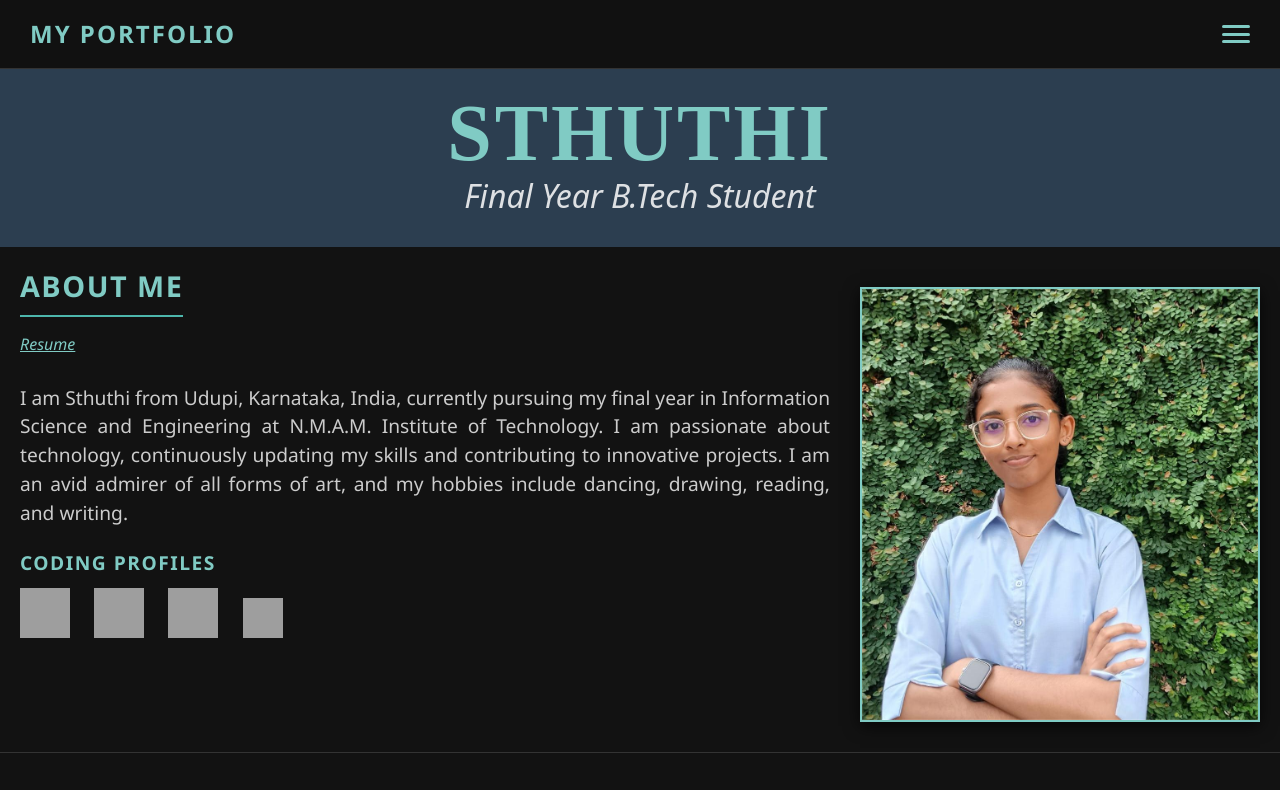
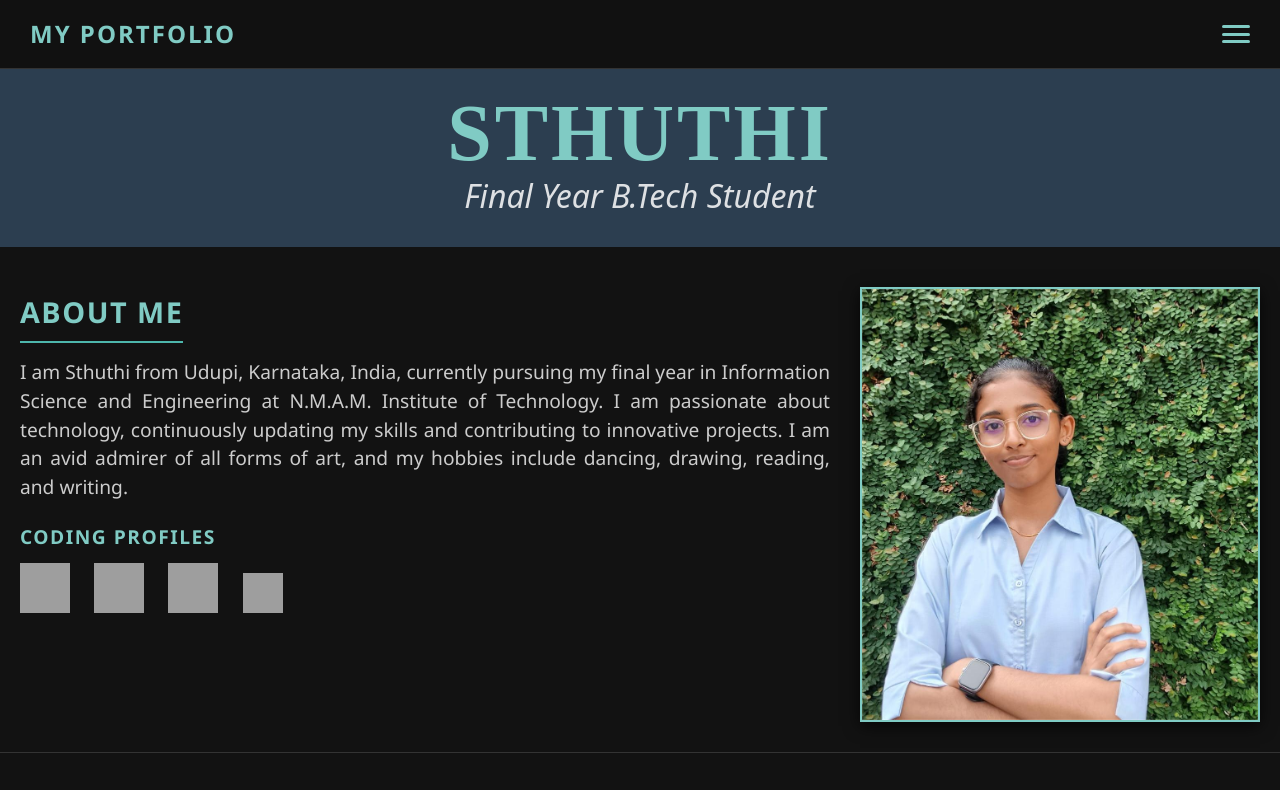
Before and after one commit to Sthuthi11/Portfolio-Website, a plain HTML site: page index.html in a window 1280 px wide. Shown: the top 790 px of the page. Drawn offline with Linux system fonts and the light colour scheme; grey boxes are pictures that could not be loaded.

Commit message:
Update index.html

```diff
--- a/index.html
+++ b/index.html
@@ -483,8 +483,6 @@
 <section id="about" class="about-me">
   <div class="about-text">
     <h2 class="section-title" style="margin-top: -100px;">ABOUT ME</h2>
-    <a href="https://drive.google.com/drive/folders/1zV91O23CpVOSRhbSU4UJmw-KQSTfwLPH?usp=drive_link" target="_blank" class="resume-link" aria-label="Resume"><u><i>Resume</i></u></a>
-    <br><br>
     <p>
       I am Sthuthi from Udupi, Karnataka, India, currently pursuing my final year in Information Science and Engineering at N.M.A.M. Institute of Technology.
 I am passionate about technology, continuously updating my skills and contributing to innovative projects.
```
